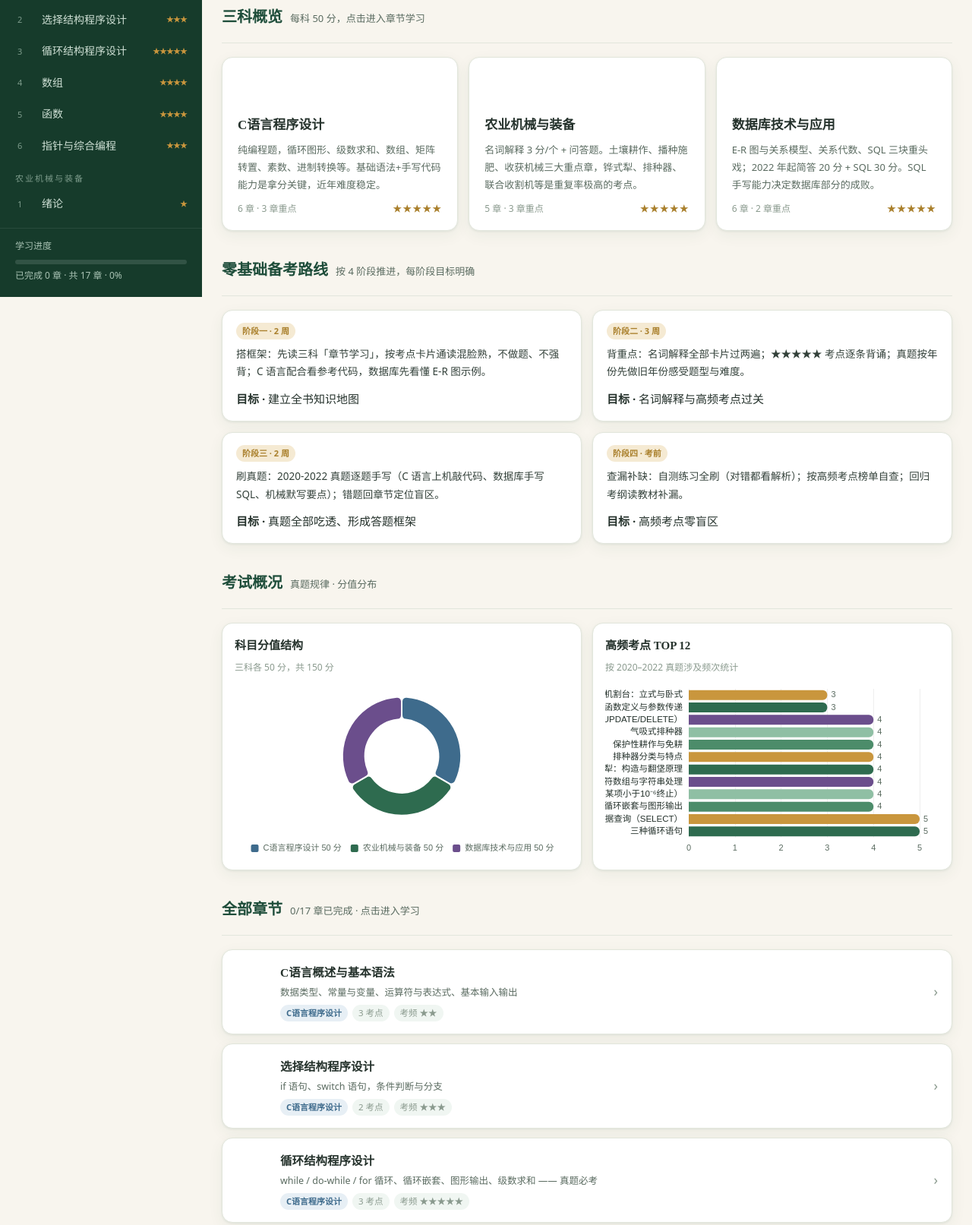
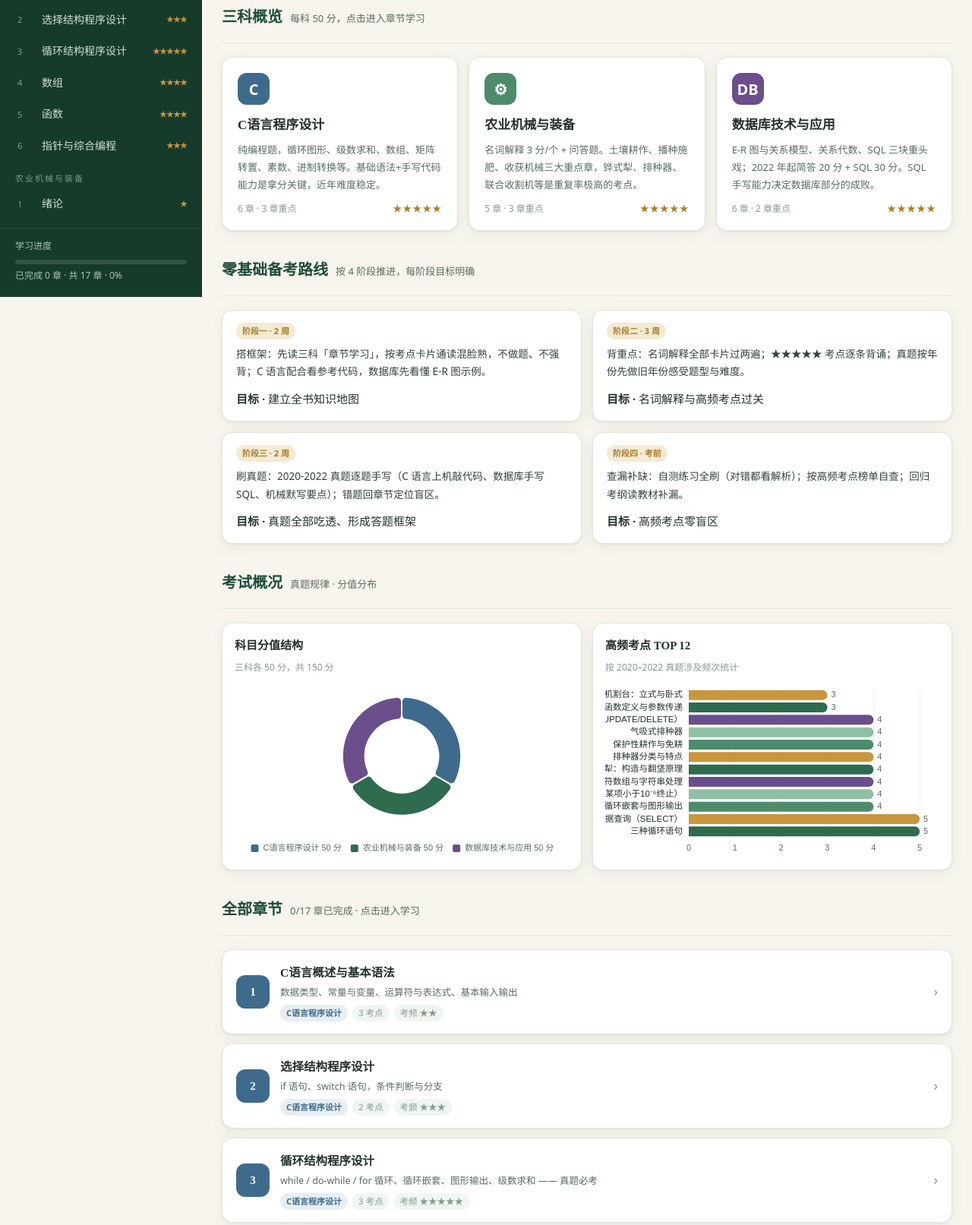
Before and after one commit to KarryStar/341-agri-comprehensive, a plain HTML site: page index.html in a window 1280 px wide. Shown: the part 409-2022 px from the top of the page at 76% size. Drawn offline with nearby package versions, Linux system fonts and the light colour scheme.

Commit message:
修复科目图标与章节序号不可见的问题
JS 输出的类名为 blue/green/purple，CSS 只定义了 c1/c2/c3 变体的
背景色，导致：
- 三科概览：C、DB 图标白字无背景隐形（⚙ 为 emoji 自带颜色才可见）
- 章节列表：序号框无背景，白色数字印在白卡片上

为 CSS 补充颜色类名变体（与 c1/c2/c3 并列生效）。

```diff
--- a/css/style.css
+++ b/css/style.css
@@ -98,10 +98,10 @@ a{color:inherit;text-decoration:none}
 .hero-card .stats span{font-size:12px;color:#A9C3B4}
 .subj-card{padding:20px 20px 18px;cursor:pointer;transition:transform .15s,box-shadow .15s}
 .subj-card:hover{transform:translateY(-3px);box-shadow:0 10px 30px rgba(30,77,58,.14)}
-.subj-card .ic{width:42px;height:42px;border-radius:12px;display:flex;align-items:center;justify-content:center;font-size:20px;margin-bottom:12px;color:#fff}
-.subj-card .ic.c1{background:var(--blue)}
-.subj-card .ic.c2{background:var(--green-500)}
-.subj-card .ic.c3{background:var(--purple)}
+.subj-card .ic{width:42px;height:42px;border-radius:12px;display:flex;align-items:center;justify-content:center;font-size:20px;margin-bottom:12px;color:#fff;font-weight:700}
+.subj-card .ic.c1,.subj-card .ic.blue{background:var(--blue)}
+.subj-card .ic.c2,.subj-card .ic.green{background:var(--green-500)}
+.subj-card .ic.c3,.subj-card .ic.purple{background:var(--purple)}
 .subj-card h3{font-family:var(--serif);font-size:17px;margin-bottom:6px}
 .subj-card p{font-size:13px;color:var(--ink-2);margin-bottom:10px;min-height:52px}
 .subj-card .meta{font-size:12px;color:var(--ink-3);display:flex;justify-content:space-between}
@@ -112,9 +112,9 @@ a{color:inherit;text-decoration:none}
 .chap-card{padding:16px 18px;cursor:pointer;display:flex;align-items:center;gap:14px;transition:border-color .15s,background .15s}
 .chap-card:hover{border-color:var(--green-500);background:var(--green-50)}
 .chap-card .num{width:44px;height:44px;border-radius:12px;flex:none;display:flex;align-items:center;justify-content:center;font-family:var(--serif);font-weight:700;font-size:15px;color:#fff}
-.chap-card.c1 .num{background:var(--blue)}
-.chap-card.c2 .num{background:var(--green-500)}
-.chap-card.c3 .num{background:var(--purple)}
+.chap-card.c1 .num,.chap-card.blue .num{background:var(--blue)}
+.chap-card.c2 .num,.chap-card.green .num{background:var(--green-500)}
+.chap-card.c3 .num,.chap-card.purple .num{background:var(--purple)}
 .chap-card .bd{flex:1;min-width:0}
 .chap-card .bd h3{font-size:15.5px;font-weight:700;font-family:var(--serif)}
 .chap-card .bd p{font-size:12.5px;color:var(--ink-2);margin-top:2px}
```
